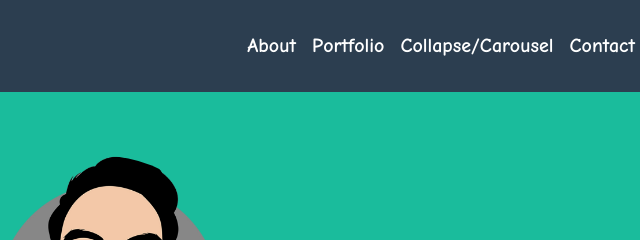
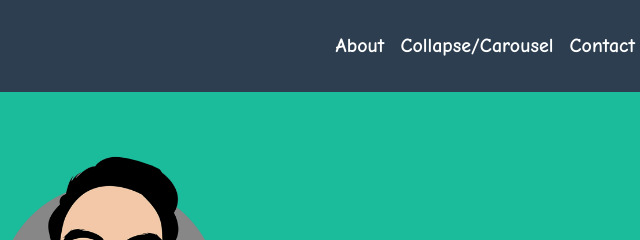
Before and after one commit to Korra000/Rodil, a plain HTML site: page index.html in a window 1280 px wide. Shown: the top 240 px of the page, 536-1176 px from the left. Drawn offline with nearby package versions, Linux system fonts and the light colour scheme.

Commit message:
Manok na pula

```diff
--- a/index.html
+++ b/index.html
@@ -20,9 +20,6 @@
                     <ul class="navbar-nav justify-content-end width-100-percent">
                         <li class="nav-item ">
                             <a class="nav-link text-white" href="#">About <span class="sr-only">(current)</span></a>
-                        </li>
-                        <li class="nav-item">
-                            <a class="nav-link text-white" href="#portfolio">Portfolio</a>
                         </li>
                         <li class="nav-item">
                             <a class="nav-link text-white" href="#carousel">Collapse/Carousel</a>
@@ -50,7 +47,6 @@
     </div>
     <!-- Portfolio -->
     <div class="container mb-5" id="portfolio">
-
         <div class="row">
             <!-- Modal  for about-->
             <div class="col-md-4 col-sm-6 mb-4 icon">
```
